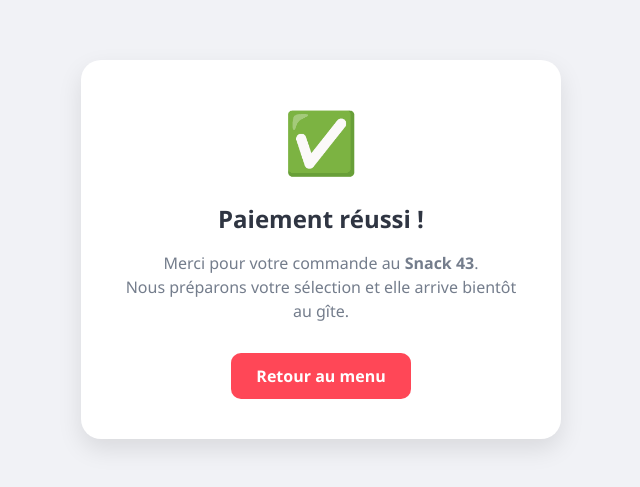
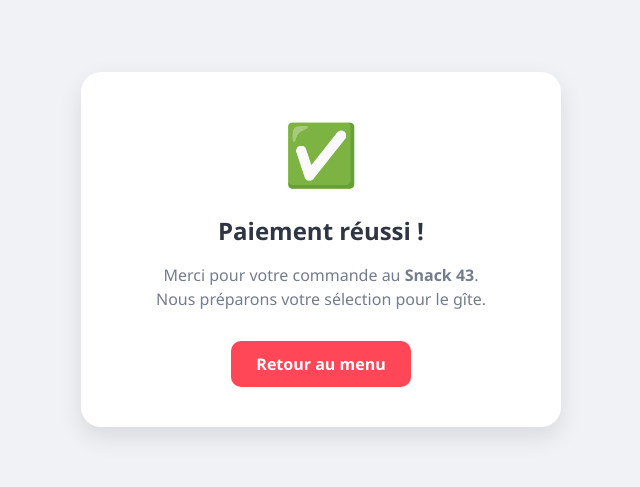
Before and after one commit to LePhareDeLaJument/Alexandre-energeticien, a plain HTML site: page success.html in a window 1280 px wide. Shown: the part 151-638 px from the top of the page, without its empty margins (319-959 px from the left). Drawn offline with Linux system fonts and the light colour scheme.

Commit message:
Refactor success.html for improved formatting

```diff
--- a/success.html
+++ b/success.html
@@ -3,64 +3,22 @@
 <head>
     <meta charset="UTF-8">
     <meta name="viewport" content="width=device-width, initial-scale=1.0">
-    <title>Merci pour votre commande !</title>
+    <title>Paiement Réussi !</title>
     <style>
-        body {
-            font-family: 'Segoe UI', Tahoma, Geneva, Verdana, sans-serif;
-            background-color: #f1f2f6;
-            display: flex;
-            justify-content: center;
-            align-items: center;
-            height: 100vh;
-            margin: 0;
-            color: #2f3542;
-        }
-        .card {
-            background: white;
-            padding: 40px;
-            border-radius: 20px;
-            box-shadow: 0 10px 25px rgba(0,0,0,0.1);
-            text-align: center;
-            max-width: 400px;
-            width: 90%;
-        }
-        .icon {
-            font-size: 60px;
-            color: #2ed573;
-            margin-bottom: 20px;
-        }
-        h1 {
-            margin: 0 0 10px 0;
-            font-size: 24px;
-        }
-        p {
-            color: #747d8c;
-            margin-bottom: 30px;
-            line-height: 1.5;
-        }
-        .btn-home {
-            background-color: #ff4757;
-            color: white;
-            text-decoration: none;
-            padding: 12px 25px;
-            border-radius: 10px;
-            font-weight: bold;
-            display: inline-block;
-            transition: transform 0.2s;
-        }
-        .btn-home:hover {
-            transform: scale(1.05);
-        }
+        body { font-family: 'Segoe UI', sans-serif; background-color: #f1f2f6; display: flex; justify-content: center; align-items: center; height: 100vh; margin: 0; color: #2f3542; }
+        .card { background: white; padding: 40px; border-radius: 20px; box-shadow: 0 10px 25px rgba(0,0,0,0.1); text-align: center; max-width: 400px; width: 90%; }
+        .icon { font-size: 60px; color: #2ed573; margin-bottom: 20px; }
+        h1 { margin: 0 0 10px 0; font-size: 24px; }
+        p { color: #747d8c; margin-bottom: 30px; line-height: 1.5; }
+        .btn-home { background-color: #ff4757; color: white; text-decoration: none; padding: 12px 25px; border-radius: 10px; font-weight: bold; display: inline-block; }
     </style>
 </head>
 <body>
-
-<div class="card">
-    <div class="icon">✅</div>
-    <h1>Paiement réussi !</h1>
-    <p>Merci pour votre commande au <strong>Snack 43</strong>. <br> Nous préparons votre sélection et elle arrive bientôt au gîte.</p>
-    <a href="index.html" class="btn-home">Retour au menu</a>
-</div>
-
+    <div class="card">
+        <div class="icon">✅</div>
+        <h1>Paiement réussi !</h1>
+        <p>Merci pour votre commande au <strong>Snack 43</strong>.<br>Nous préparons votre sélection pour le gîte.</p>
+        <a href="index.html" class="btn-home">Retour au menu</a>
+    </div>
 </body>
 </html>
```
